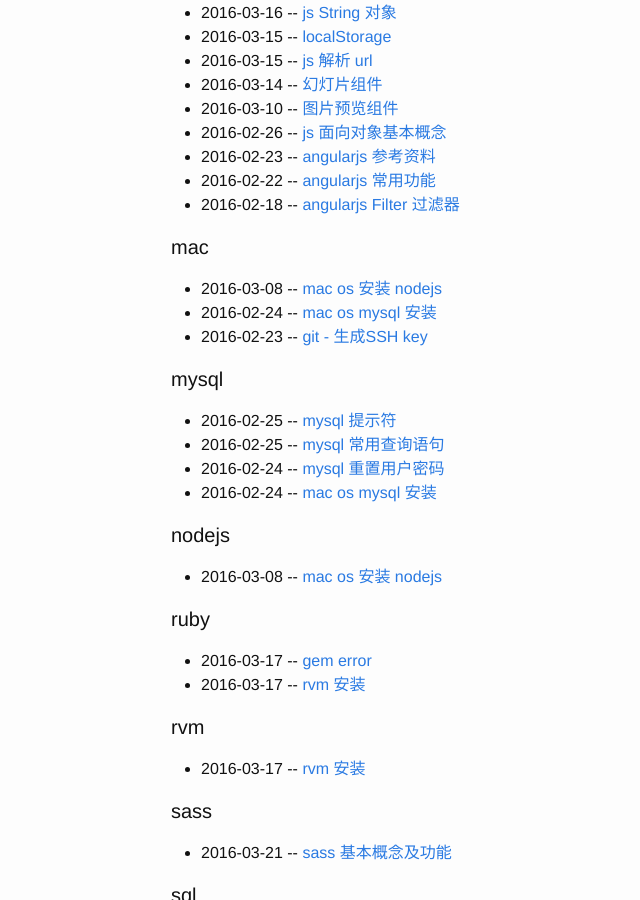
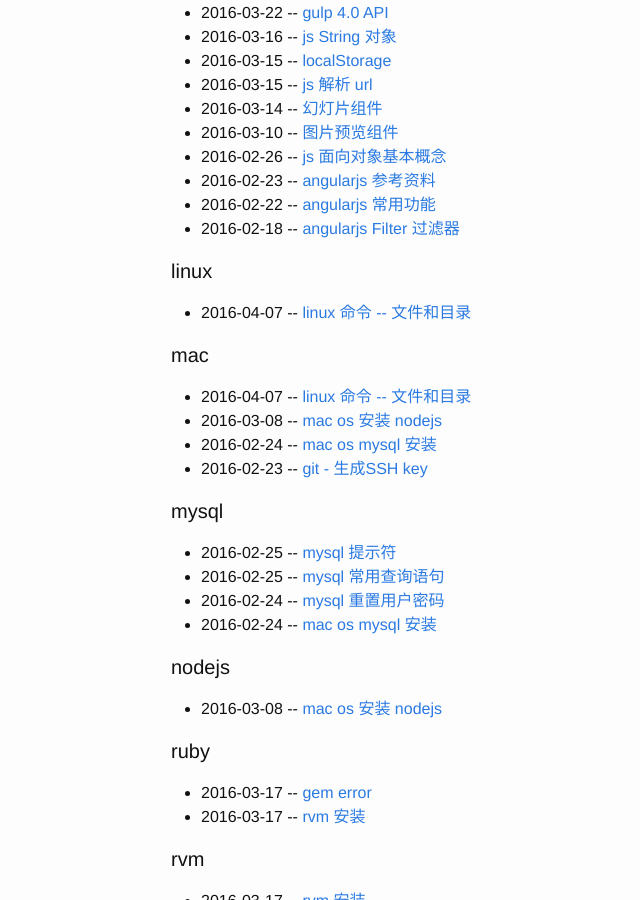
Before and after one commit to bigfact/bigfact.github.io, a Jekyll site: the page built from tags.md, in a window 1280 px wide and 900 px high, scrolled down 1567 px. Shown: the whole window, without its empty margins (99-739 px from the left). Built offline with Jekyll 4.4.1, drawn with Linux system fonts in a browser that asks for light colours; comment, search, counter and statistics services are not loaded; some of the changed text lies outside the part shown.

Commit message:
20160407

```diff
--- /dev/null
+++ b/_posts/2016-04-07-linux-command-file-dir.md
@@ -0,0 +1,35 @@
+---
+layout: post
+title: "linux 命令 -- 文件和目录"
+date: 2016-04-07 12:32:00 +0800
+category: linux
+tags: linux mac
+---
+
+## 命令
+* cd
+* pwd
+* ls
+  * -F
+  * -l
+  * -a
+  * -lh
+* tree
+* lstree
+* mkdir
+  * -p
+* rm
+  * -f
+  * -rf
+* rmdir
+* mv
+* cp
+  * -a
+* file
+* find
+* whereis
+* which
+
+
+## 参考
+* [Linux常用命令大全](http://www.php100.com/html/webkaifa/Linux/2009/1106/3485.html)
```
Also changed, not shown: _posts/201603/2016-03-21-front-skills.md (renamed from _posts/2016-03-21-front-skills.md, +1 -0 lines), Gemfile.lock, _posts/201603/2016-03-08-nodejs-install-mac-os.md (renamed from _posts/2016-03-08-nodejs-install-mac-os.md), _posts/201603/2016-03-10-image-preview.md (renamed from _posts/2016-03-10-image-preview.md), _posts/201603/2016-03-14-slide.md (renamed from _posts/2016-03-14-slide.md), _posts/201603/2016-03-15-js-url.md (renamed from _posts/2016-03-15-js-url.md), _posts/201603/2016-03-15-localStorage.md (renamed from _posts/2016-03-15-localStorage.md), _posts/201603/2016-03-16-css-scrollbar.md (renamed from _posts/2016-03-16-css-scrollbar.md), _posts/201603/2016-03-16-css-selectors.md (renamed from _posts/2016-03-16-css-selectors.md), _posts/201603/2016-03-16-js-String.md (renamed from _posts/2016-03-16-js-string.md), _posts/201603/2016-03-17-ruby-gem-error.md (renamed from _posts/2016-03-17-ruby-gem-error.md), _posts/201603/2016-03-17-ruby-rvm-install.md (renamed from _posts/2016-03-17-ruby-rvm-install.md), _posts/201603/2016-03-21-guiter-tab-haoxiangni.md (renamed from _posts/2016-03-21-guiter-tab-haoxiangni.md), _posts/201603/2016-03-21-sass-notion.md (renamed from _posts/2016-03-21-sass-notion.md), 5 more files.
